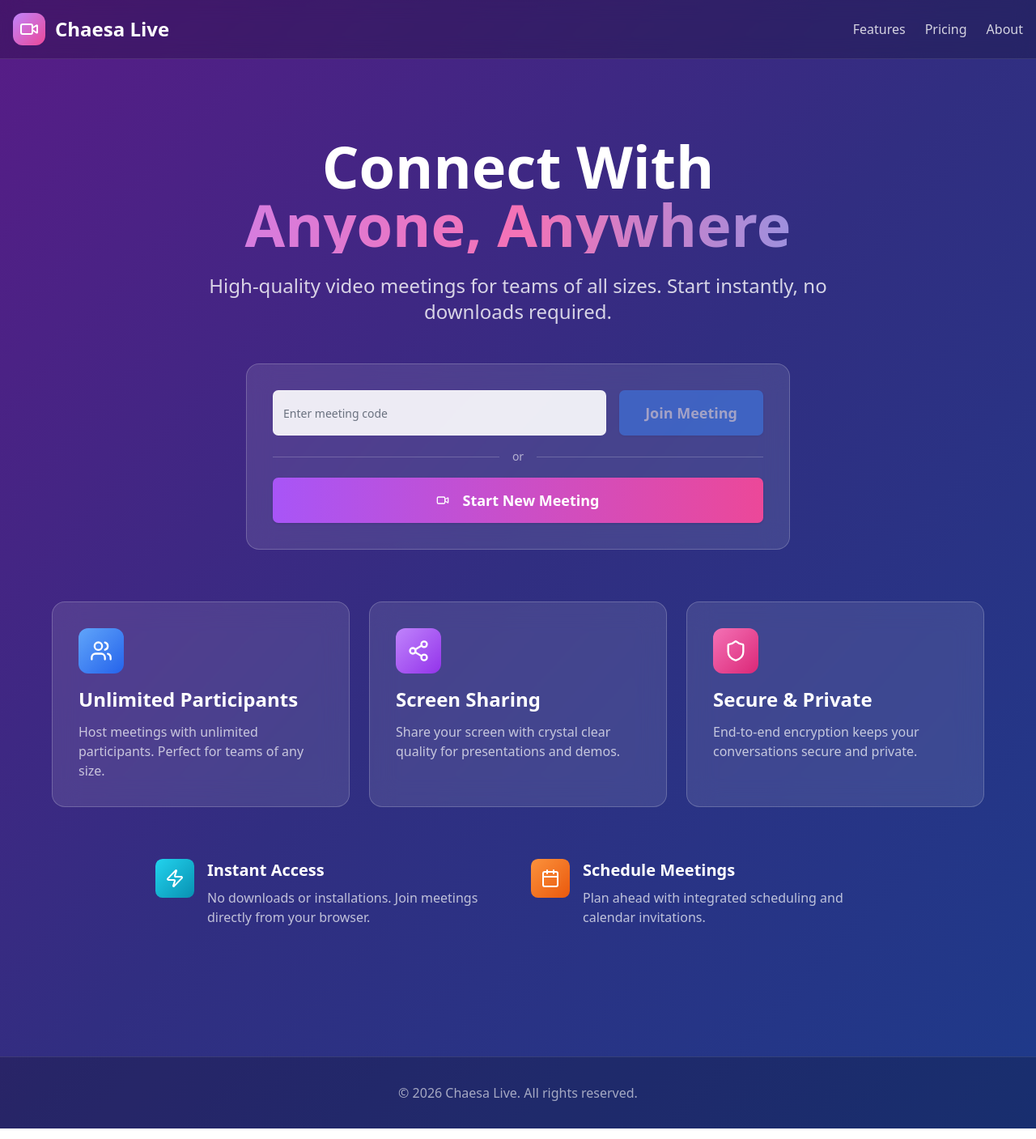
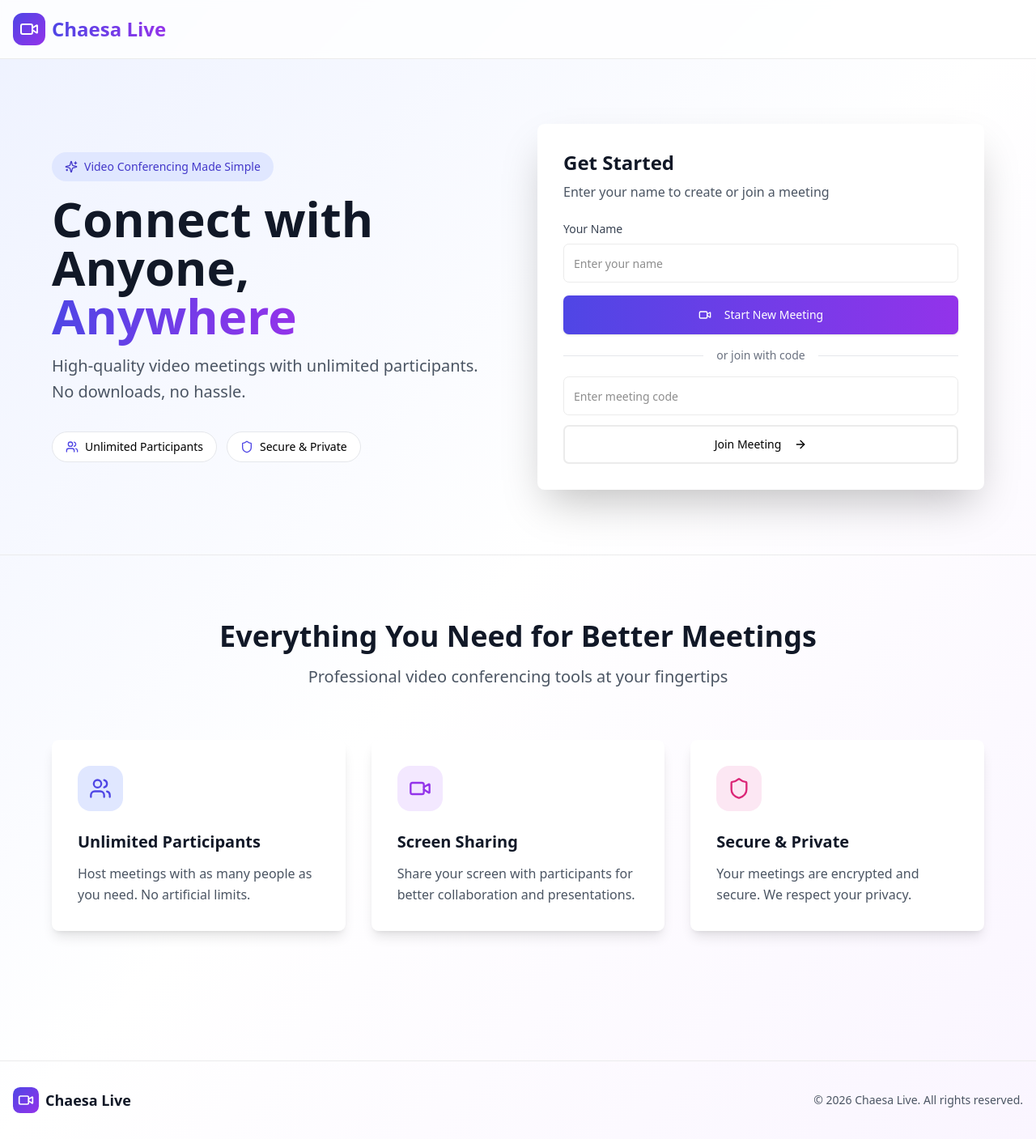
Before and after one commit to penshopx/sg-bbe156da-ed9f-4b08-ba3e-2cf549d4c808-1772775241, a Next.js app: page / in a window 1280 px wide. Shown: the whole page at 81% size. Built offline with nearby package versions, Linux system fonts and the light colour scheme.

Commit message:
feat(guest-users): Add guest user functionality for meetings

```diff
--- a/src/integrations/supabase/types.ts
+++ b/src/integrations/supabase/types.ts
@@ -12,4 +12,4 @@ export type Enums<T extends keyof Database['public']['Enums']> = Database['publi
 export type Functions<T extends keyof Database['public']['Functions']> = Database['public']['Functions'][T];
 
 // Project reference: gzgzxpqmysfemwgmwova
-// Last updated: 2026-03-04T09:02:16.556093
+// Last updated: 2026-03-04T09:43:02.801803
--- a/src/pages/index.tsx
+++ b/src/pages/index.tsx
@@ -1,79 +1,128 @@
 import { SEO } from "@/components/SEO";
 import { Button } from "@/components/ui/button";
 import { Input } from "@/components/ui/input";
-import { Video, Users, Share2, Calendar, Shield, Zap } from "lucide-react";
-import Link from "next/link";
+import { Card } from "@/components/ui/card";
+import { Video, Users, Shield, Sparkles, ArrowRight } from "lucide-react";
 import { useState } from "react";
 import { useRouter } from "next/router";
 import { meetingService } from "@/services/meetingService";
 import { authService } from "@/services/authService";
 import { useToast } from "@/hooks/use-toast";
 
-export default function HomePage() {
+export default function Home() {
   const router = useRouter();
   const { toast } = useToast();
   const [meetingCode, setMeetingCode] = useState("");
+  const [displayName, setDisplayName] = useState("");
   const [isLoading, setIsLoading] = useState(false);
 
-  const handleJoinMeeting = async () => {
-    if (!meetingCode.trim()) return;
-
-    setIsLoading(true);
-    try {
-      const { data: meeting, error } = await meetingService.getMeetingByCode(meetingCode.toUpperCase());
-
-      if (error || !meeting) {
+  const handleStartMeeting = async () => {
+    if (!displayName.trim()) {
       toast({
-          title: "Meeting tidak ditemukan",
-          description: "Kode meeting tidak valid atau meeting sudah berakhir.",
-          variant: "destructive",
+        title: "Name Required",
+        description: "Please enter your name to start a meeting",
+        variant: "destructive"
       });
       return;
     }
 
-      router.push(`/meeting/${meeting.id}`);
-    } catch (error) {
-      console.error("Error joining meeting:", error);
+    setIsLoading(true);
+    try {
+      // Get or create guest user
+      let userId: string | null = null;
+      const { user } = await authService.getCurrentUser();
+
+      if (user) {
+        userId = user.id;
+      } else {
+        // Create guest user
+        const { guestUserId, error } = await authService.createGuestUser(displayName);
+        if (error) {
+          throw error;
+        }
+        userId = guestUserId;
+        if (userId) {
+          authService.setGuestUser(userId, displayName);
+        }
+      }
+
+      // Create new meeting
+      const { data: meeting, error } = await meetingService.createMeeting(userId, "Chaesa Live Meeting");
+
+      if (error) throw error;
+
+      if (meeting) {
+        toast({
+          title: "Meeting Created!",
+          description: `Your meeting code is ${meeting.meeting_code}`
+        });
+        router.push(`/meeting/${meeting.meeting_code}`);
+      }
+    } catch (error: any) {
+      console.error("Error starting meeting:", error);
       toast({
         title: "Error",
-        description: "Terjadi kesalahan saat bergabung ke meeting.",
-        variant: "destructive",
+        description: error.message || "Failed to start meeting",
+        variant: "destructive"
       });
     } finally {
       setIsLoading(false);
     }
   };
 
-  const handleNewMeeting = async () => {
-    setIsLoading(true);
-    try {
-      // Get or create anonymous user
-      let user = await authService.getCurrentUser();
-
-      if (!user) {
-        // Create anonymous session
-        const anonymousId = `guest_${Math.random().toString(36).substring(2, 15)}`;
-        user = { id: anonymousId, email: `${anonymousId}@anonymous.com` };
-      }
-
-      const { data: meeting, error } = await meetingService.createMeeting(user.id, "Chaesa Live Meeting");
-
-      if (error || !meeting) {
+  const handleJoinMeeting = async () => {
+    if (!meetingCode.trim()) {
       toast({
-          title: "Error",
-          description: "Gagal membuat meeting. Silakan coba lagi.",
-          variant: "destructive",
+        title: "Meeting Code Required",
+        description: "Please enter a meeting code",
+        variant: "destructive"
       });
       return;
     }
 
-      router.push(`/meeting/${meeting.id}`);
-    } catch (error) {
-      console.error("Error creating meeting:", error);
+    if (!displayName.trim()) {
+      toast({
+        title: "Name Required",
+        description: "Please enter your name to join the meeting",
+        variant: "destructive"
+      });
+      return;
+    }
+
+    setIsLoading(true);
+    try {
+      // Check if meeting exists
+      const { data: meeting, error } = await meetingService.getMeetingByCode(meetingCode.toUpperCase());
+
+      if (error || !meeting) {
+        throw new Error("Meeting not found or has ended");
+      }
+
+      // Get or create guest user
+      let userId: string | null = null;
+      const { user } = await authService.getCurrentUser();
+
+      if (user) {
+        userId = user.id;
+      } else {
+        // Create guest user
+        const { guestUserId, error: guestError } = await authService.createGuestUser(displayName);
+        if (guestError) {
+          throw guestError;
+        }
+        userId = guestUserId;
+        if (userId) {
+          authService.setGuestUser(userId, displayName);
+        }
+      }
+
+      router.push(`/meeting/${meetingCode.toUpperCase()}`);
+    } catch (error: any) {
+      console.error("Error joining meeting:", error);
       toast({
         title: "Error",
-        description: "Terjadi kesalahan saat membuat meeting.",
-        variant: "destructive",
+        description: error.message || "Failed to join meeting",
+        variant: "destructive"
       });
     } finally {
       setIsLoading(false);
@@ -83,142 +132,183 @@ export default function HomePage() {
   return (
     <>
       <SEO
-        title="Chaesa Live - Video Meeting Platform"
-        description="Connect with anyone, anywhere. Start or join video meetings instantly with Chaesa Live."
-        image="/og-image.png"
+        title="Chaesa Live - Video Conferencing Made Simple"
+        description="Connect with anyone, anywhere with Chaesa Live. Free video conferencing with unlimited participants, screen sharing, and more."
       />
-
-      <div className="min-h-screen bg-gradient-to-br from-purple-900 via-indigo-900 to-blue-900">
+      <div className="min-h-screen bg-gradient-to-br from-indigo-50 via-white to-purple-50">
         {/* Header */}
-        <header className="border-b border-white/10 bg-black/20 backdrop-blur-md">
-          <div className="container mx-auto px-4 py-4 flex items-center justify-between">
-            <div className="flex items-center gap-3">
-              <div className="w-10 h-10 bg-gradient-to-br from-purple-400 to-pink-500 rounded-xl flex items-center justify-center">
+        <header className="border-b bg-white/80 backdrop-blur-sm">
+          <div className="container mx-auto px-4 py-4">
+            <div className="flex items-center justify-between">
+              <div className="flex items-center gap-2">
+                <div className="w-10 h-10 bg-gradient-to-br from-indigo-600 to-purple-600 rounded-xl flex items-center justify-center">
                   <Video className="w-6 h-6 text-white" />
                 </div>
-              <span className="text-2xl font-bold text-white">Chaesa Live</span>
+                <span className="text-2xl font-bold bg-gradient-to-r from-indigo-600 to-purple-600 bg-clip-text text-transparent">
+                  Chaesa Live
+                </span>
               </div>
-            <nav className="hidden md:flex items-center gap-6">
-              <Link href="/features" className="text-white/80 hover:text-white transition-colors">
-                Features
-              </Link>
-              <Link href="/pricing" className="text-white/80 hover:text-white transition-colors">
-                Pricing
-              </Link>
-              <Link href="/about" className="text-white/80 hover:text-white transition-colors">
-                About
-              </Link>
-            </nav>
+            </div>
           </div>
         </header>
 
         {/* Hero Section */}
-        <main className="container mx-auto px-4 py-16 md:py-24">
+        <section className="container mx-auto px-4 py-20">
           <div className="max-w-6xl mx-auto">
-            <div className="text-center mb-12">
-              <h1 className="text-5xl md:text-7xl font-black text-white mb-6 leading-tight">
-                Connect With
-                <span className="block bg-gradient-to-r from-purple-400 via-pink-400 to-blue-400 bg-clip-text text-transparent">
-                  Anyone, Anywhere
+            <div className="grid lg:grid-cols-2 gap-12 items-center">
+              {/* Left Content */}
+              <div className="space-y-8">
+                <div className="space-y-4">
+                  <div className="inline-flex items-center gap-2 px-4 py-2 bg-indigo-100 text-indigo-700 rounded-full text-sm font-medium">
+                    <Sparkles className="w-4 h-4" />
+                    Video Conferencing Made Simple
+                  </div>
+                  <h1 className="text-5xl lg:text-6xl font-bold text-gray-900 leading-tight">
+                    Connect with Anyone,{" "}
+                    <span className="bg-gradient-to-r from-indigo-600 to-purple-600 bg-clip-text text-transparent">
+                      Anywhere
                     </span>
                   </h1>
-              <p className="text-xl md:text-2xl text-white/80 max-w-3xl mx-auto mb-12">
-                High-quality video meetings for teams of all sizes. Start instantly, no downloads required.
+                  <p className="text-xl text-gray-600 leading-relaxed">
+                    High-quality video meetings with unlimited participants. No downloads, no hassle.
                   </p>
+                </div>
 
-              {/* Meeting Actions */}
-              <div className="bg-white/10 backdrop-blur-lg border border-white/20 rounded-2xl p-8 max-w-2xl mx-auto mb-16">
-                <div className="flex flex-col md:flex-row gap-4 mb-4">
+                {/* Feature Pills */}
+                <div className="flex flex-wrap gap-3">
+                  <div className="flex items-center gap-2 px-4 py-2 bg-white border border-gray-200 rounded-full">
+                    <Users className="w-4 h-4 text-indigo-600" />
+                    <span className="text-sm font-medium">Unlimited Participants</span>
+                  </div>
+                  <div className="flex items-center gap-2 px-4 py-2 bg-white border border-gray-200 rounded-full">
+                    <Shield className="w-4 h-4 text-indigo-600" />
+                    <span className="text-sm font-medium">Secure & Private</span>
+                  </div>
+                </div>
+              </div>
+
+              {/* Right Content - Meeting Card */}
+              <Card className="p-8 bg-white shadow-2xl border-0">
+                <div className="space-y-6">
+                  <div>
+                    <h2 className="text-2xl font-bold text-gray-900 mb-2">Get Started</h2>
+                    <p className="text-gray-600">Enter your name to create or join a meeting</p>
+                  </div>
+
+                  <div className="space-y-4">
+                    <div>
+                      <label className="block text-sm font-medium text-gray-700 mb-2">
+                        Your Name
+                      </label>
+                      <Input
+                        type="text"
+                        placeholder="Enter your name"
+                        value={displayName}
+                        onChange={(e) => setDisplayName(e.target.value)}
+                        className="h-12"
+                      />
+                    </div>
+
+                    <Button
+                      onClick={handleStartMeeting}
+                      disabled={isLoading}
+                      className="w-full h-12 bg-gradient-to-r from-indigo-600 to-purple-600 hover:from-indigo-700 hover:to-purple-700 text-white font-medium"
+                    >
+                      <Video className="w-5 h-5 mr-2" />
+                      Start New Meeting
+                    </Button>
+
+                    <div className="relative">
+                      <div className="absolute inset-0 flex items-center">
+                        <div className="w-full border-t border-gray-200"></div>
+                      </div>
+                      <div className="relative flex justify-center text-sm">
+                        <span className="px-4 bg-white text-gray-500">or join with code</span>
+                      </div>
+                    </div>
+
+                    <div className="space-y-3">
                       <Input
                         type="text"
                         placeholder="Enter meeting code"
                         value={meetingCode}
                         onChange={(e) => setMeetingCode(e.target.value.toUpperCase())}
-                    onKeyPress={(e) => e.key === "Enter" && handleJoinMeeting()}
-                    className="flex-1 bg-white/90 border-white/30 text-gray-900 placeholder:text-gray-500 h-14 text-lg"
-                    disabled={isLoading}
+                        className="h-12"
                       />
                       <Button
                         onClick={handleJoinMeeting}
-                    disabled={!meetingCode.trim() || isLoading}
-                    className="bg-blue-500 hover:bg-blue-600 text-white h-14 px-8 text-lg font-semibold disabled:opacity-50"
+                        disabled={isLoading}
+                        variant="outline"
+                        className="w-full h-12 border-2"
                       >
-                    {isLoading ? "Joining..." : "Join Meeting"}
-                  </Button>
-                </div>
-                <div className="flex items-center gap-4">
-                  <div className="flex-1 h-px bg-white/20"></div>
-                  <span className="text-white/60 text-sm">or</span>
-                  <div className="flex-1 h-px bg-white/20"></div>
-                </div>
-                <Button
-                  onClick={handleNewMeeting}
-                  disabled={isLoading}
-                  className="w-full mt-4 bg-gradient-to-r from-purple-500 to-pink-500 hover:from-purple-600 hover:to-pink-600 text-white h-14 text-lg font-semibold disabled:opacity-50"
-                >
-                  <Video className="w-5 h-5 mr-2" />
-                  {isLoading ? "Creating..." : "Start New Meeting"}
+                        Join Meeting
+                        <ArrowRight className="w-5 h-5 ml-2" />
                       </Button>
                     </div>
                   </div>
+                </div>
+              </Card>
+            </div>
+          </div>
+        </section>
 
-            {/* Features Grid */}
-            <div className="grid md:grid-cols-3 gap-6 mb-16">
-              <div className="bg-white/10 backdrop-blur-lg border border-white/20 rounded-2xl p-8 hover:bg-white/15 transition-all">
-                <div className="w-14 h-14 bg-gradient-to-br from-blue-400 to-blue-600 rounded-xl flex items-center justify-center mb-4">
-                  <Users className="w-7 h-7 text-white" />
-                </div>
-                <h3 className="text-2xl font-bold text-white mb-3">Unlimited Participants</h3>
-                <p className="text-white/70">Host meetings with unlimited participants. Perfect for teams of any size.</p>
+        {/* Features Section */}
+        <section className="container mx-auto px-4 py-20 border-t">
+          <div className="max-w-6xl mx-auto">
+            <div className="text-center mb-16">
+              <h2 className="text-4xl font-bold text-gray-900 mb-4">
+                Everything You Need for Better Meetings
+              </h2>
+              <p className="text-xl text-gray-600">
+                Professional video conferencing tools at your fingertips
+              </p>
             </div>
 
-              <div className="bg-white/10 backdrop-blur-lg border border-white/20 rounded-2xl p-8 hover:bg-white/15 transition-all">
-                <div className="w-14 h-14 bg-gradient-to-br from-purple-400 to-purple-600 rounded-xl flex items-center justify-center mb-4">
-                  <Share2 className="w-7 h-7 text-white" />
+            <div className="grid md:grid-cols-3 gap-8">
+              <Card className="p-8 border-0 shadow-lg hover:shadow-xl transition-shadow">
+                <div className="w-14 h-14 bg-indigo-100 rounded-2xl flex items-center justify-center mb-6">
+                  <Users className="w-7 h-7 text-indigo-600" />
                 </div>
-                <h3 className="text-2xl font-bold text-white mb-3">Screen Sharing</h3>
-                <p className="text-white/70">Share your screen with crystal clear quality for presentations and demos.</p>
+                <h3 className="text-xl font-bold text-gray-900 mb-3">Unlimited Participants</h3>
+                <p className="text-gray-600 leading-relaxed">
+                  Host meetings with as many people as you need. No artificial limits.
+                </p>
+              </Card>
+
+              <Card className="p-8 border-0 shadow-lg hover:shadow-xl transition-shadow">
+                <div className="w-14 h-14 bg-purple-100 rounded-2xl flex items-center justify-center mb-6">
+                  <Video className="w-7 h-7 text-purple-600" />
                 </div>
+                <h3 className="text-xl font-bold text-gray-900 mb-3">Screen Sharing</h3>
+                <p className="text-gray-600 leading-relaxed">
+                  Share your screen with participants for better collaboration and presentations.
+                </p>
+              </Card>
 
-              <div className="bg-white/10 backdrop-blur-lg border border-white/20 rounded-2xl p-8 hover:bg-white/15 transition-all">
-                <div className="w-14 h-14 bg-gradient-to-br from-pink-400 to-pink-600 rounded-xl flex items-center justify-center mb-4">
-                  <Shield className="w-7 h-7 text-white" />
+              <Card className="p-8 border-0 shadow-lg hover:shadow-xl transition-shadow">
+                <div className="w-14 h-14 bg-pink-100 rounded-2xl flex items-center justify-center mb-6">
+                  <Shield className="w-7 h-7 text-pink-600" />
                 </div>
-                <h3 className="text-2xl font-bold text-white mb-3">Secure & Private</h3>
-                <p className="text-white/70">End-to-end encryption keeps your conversations secure and private.</p>
+                <h3 className="text-xl font-bold text-gray-900 mb-3">Secure & Private</h3>
+                <p className="text-gray-600 leading-relaxed">
+                  Your meetings are encrypted and secure. We respect your privacy.
+                </p>
+              </Card>
             </div>
           </div>
-
-            {/* Additional Features */}
-            <div className="grid md:grid-cols-2 gap-8 max-w-4xl mx-auto">
-              <div className="flex items-start gap-4">
-                <div className="w-12 h-12 bg-gradient-to-br from-cyan-400 to-cyan-600 rounded-lg flex items-center justify-center flex-shrink-0">
-                  <Zap className="w-6 h-6 text-white" />
-                </div>
-                <div>
-                  <h4 className="text-xl font-bold text-white mb-2">Instant Access</h4>
-                  <p className="text-white/70">No downloads or installations. Join meetings directly from your browser.</p>
-                </div>
-              </div>
-
-              <div className="flex items-start gap-4">
-                <div className="w-12 h-12 bg-gradient-to-br from-orange-400 to-orange-600 rounded-lg flex items-center justify-center flex-shrink-0">
-                  <Calendar className="w-6 h-6 text-white" />
-                </div>
-                <div>
-                  <h4 className="text-xl font-bold text-white mb-2">Schedule Meetings</h4>
-                  <p className="text-white/70">Plan ahead with integrated scheduling and calendar invitations.</p>
-                </div>
-              </div>
-            </div>
-          </div>
-        </main>
+        </section>
 
         {/* Footer */}
-        <footer className="border-t border-white/10 bg-black/20 mt-16">
+        <footer className="border-t mt-20">
           <div className="container mx-auto px-4 py-8">
-            <div className="text-center text-white/60">
-              <p>© {new Date().getFullYear()} Chaesa Live. All rights reserved.</p>
+            <div className="flex flex-col md:flex-row justify-between items-center gap-4">
+              <div className="flex items-center gap-2">
+                <div className="w-8 h-8 bg-gradient-to-br from-indigo-600 to-purple-600 rounded-lg flex items-center justify-center">
+                  <Video className="w-5 h-5 text-white" />
+                </div>
+                <span className="text-lg font-bold text-gray-900">Chaesa Live</span>
+              </div>
+              <p className="text-gray-600 text-sm">© 2026 Chaesa Live. All rights reserved.</p>
             </div>
           </div>
         </footer>
```
Also changed, not shown: src/integrations/supabase/database.types.ts (+21 -0 lines), src/services/authService.ts (+122 -141 lines), src/services/meetingService.ts (+15 -6 lines), 1 other file (tests, documents, lock files or other folders). Lines whose indentation alone changed are shown as unchanged.
